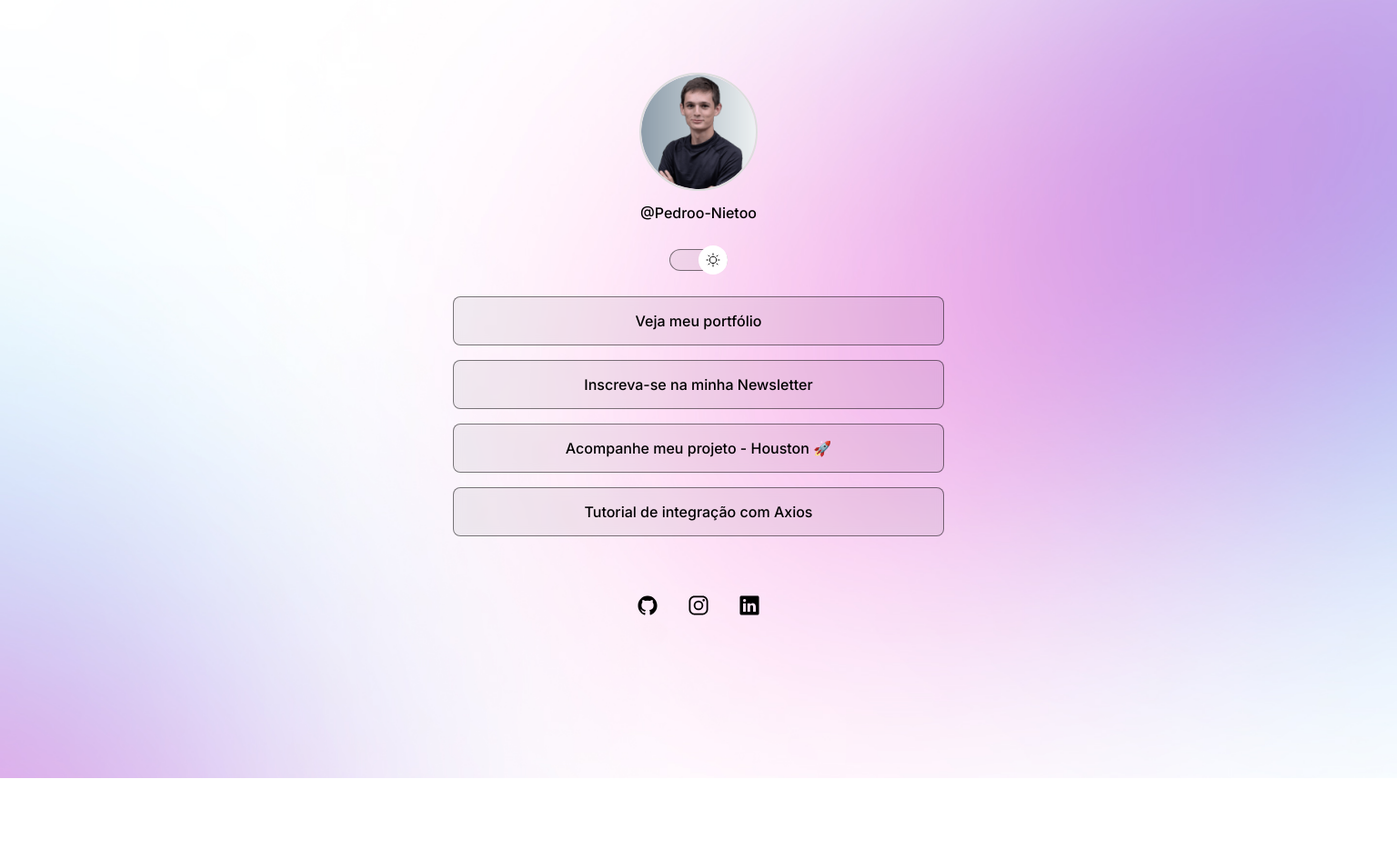
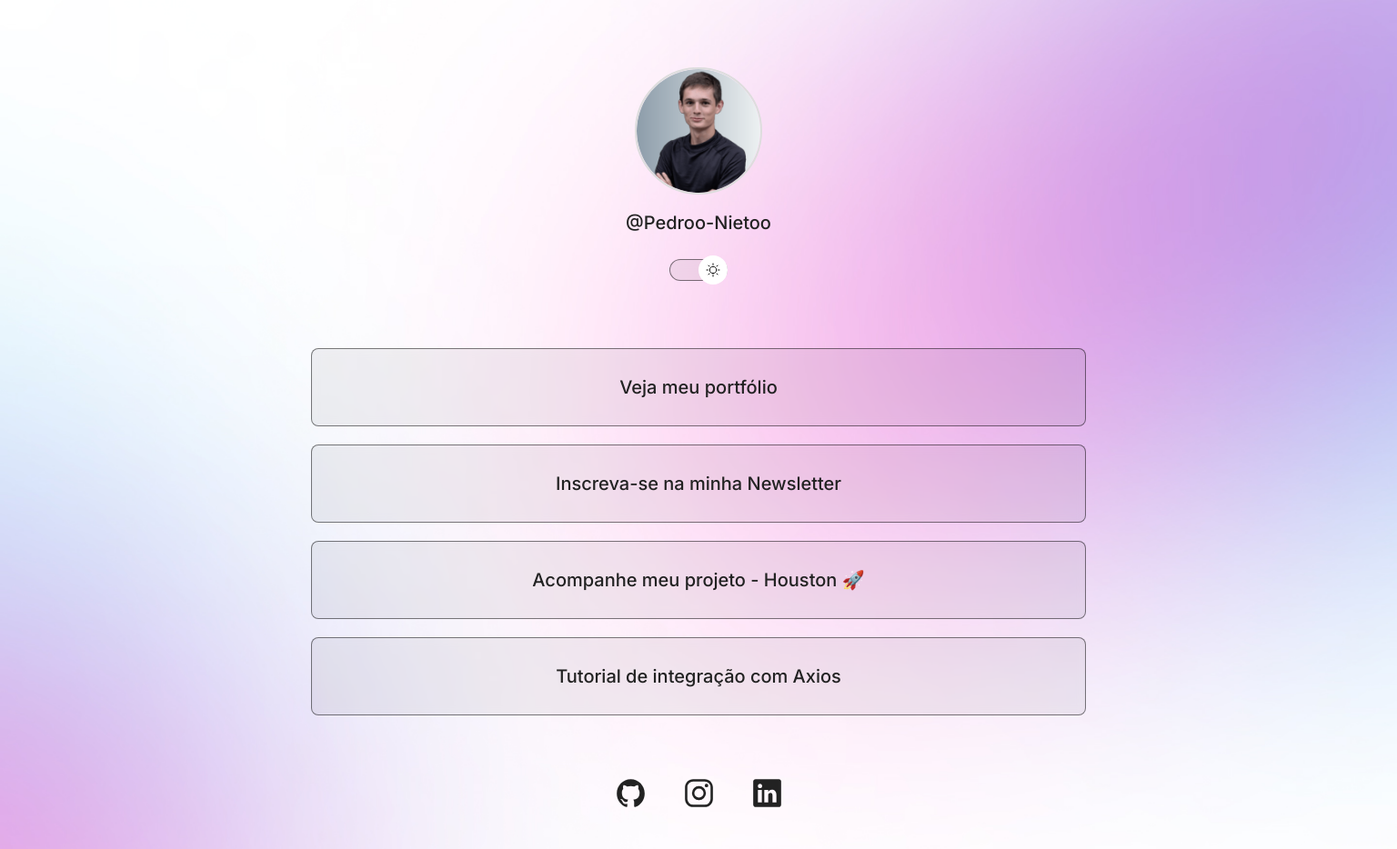
Before and after one commit to Pedroo-Nietoo/DevTree, a plain HTML site: page index.html in a window 1536 px wide. Both pictures are taken after a click on the element 768 px from the left and 286 px from the top of the page. Shown: the whole page at 91% size. Before the commit the page ends 856 px from the top, so only its background shows below. Drawn offline with nearby package versions, Linux system fonts and the light colour scheme.

Commit message:
feat: made the site responsible

```diff
--- a/style.css
+++ b/style.css
@@ -15,7 +15,7 @@
 }
 
 .light {
-    --text-color: black;
+    --text-color: #222;
     --bg-url: url(./assets/bg-mobile-light.png);
     --stroke-color: rgba(0, 0, 0, 0.5);
     --surface-color: rgba(0, 0, 0, 0.05);
@@ -26,7 +26,7 @@
 
 body {
     background: var(--bg-url) no-repeat top center/cover;
-    height: 100vh;
+    height: 100%;
 }
 
 body * {
@@ -37,7 +37,7 @@ body * {
 #container {
     width: 100%;
     max-width: 588px;
-    margin: 56px auto 0px;
+    margin: 10px auto 0px;
     padding: 0 24px;
 }
 
@@ -179,3 +179,111 @@ ul li a:hover {
         left: 0;
     }
 }
+
+@media screen and (min-width: 1400px) {
+    #container {
+        max-width: 900px;
+        margin-top: 50px;
+    }
+
+    #profile img {
+        width: 140px;
+        border-radius: 100%;
+        border: 2px solid #333;
+    }
+
+    .light #profile img {
+        border-color: #DDD;
+    }
+
+    #profile p {
+        font-weight: 500;
+        line-height: 24px;
+        margin-top: 15px;
+        font-size: 20px;
+    }
+
+    #switch {
+        position: relative;
+        width: 64px;
+        margin: 4px auto;
+    }
+
+    #switch button {
+        width: 32px;
+        height: 32px;
+        background: white var(--switch-bg-url) no-repeat center;
+        border: 0;
+        border-radius: 50%;
+        position: absolute;
+        top: 50%;
+        left: 0;
+        z-index: 1;
+        transform: translateY(-50%);
+        animation: slide-back 0.2s;
+    }
+
+    .light #switch button {
+        animation: slide-in 0.2s forwards;
+    }
+
+    #switch button:hover {
+        outline: 8px solid var(--highlight-color);
+    }
+
+    #switch span {
+        display: block;
+        width: 64px;
+        height: 24px;
+        background: var(--surface-color);
+        border: 1px solid var(--stroke-color);
+        backdrop-filter: blur(4px);
+        -webkit-backdrop-filter: blur(4px);
+        border-radius: 9999px;
+    }
+
+    ul {
+        margin-top: 50px;
+        list-style: none;
+        display: flex;
+        flex-direction: column;
+        gap: 20px;
+        padding: 24px 0;
+    }
+
+    ul li a {
+        display: flex;
+        align-items: center;
+        justify-content: center;
+        padding: 30px 50px;
+        background: var(--surface-color);
+        border: 1px solid var(--stroke-color);
+        border-radius: 8px;
+        backdrop-filter: blur(4px);
+        -webkit-backdrop-filter: blur(4px);
+        text-decoration: none;
+        font-weight: 500;
+        font-size: 20px;
+        transition: background 0.2s;
+    }
+
+    ul li a:hover {
+        background: var(--surface-color-hover);
+        border: 1.5px solid var(--text-color);
+    }
+
+    #social-links {
+        display: flex;
+        justify-content: center;
+        font-size: 35px;
+    }
+
+    #social-links a {
+        display: flex;
+        align-items: center;
+        justify-content: center;
+        padding: 20px;
+        transition: background 0.2s;
+        border-radius: 50%;
+    }
+}
```
